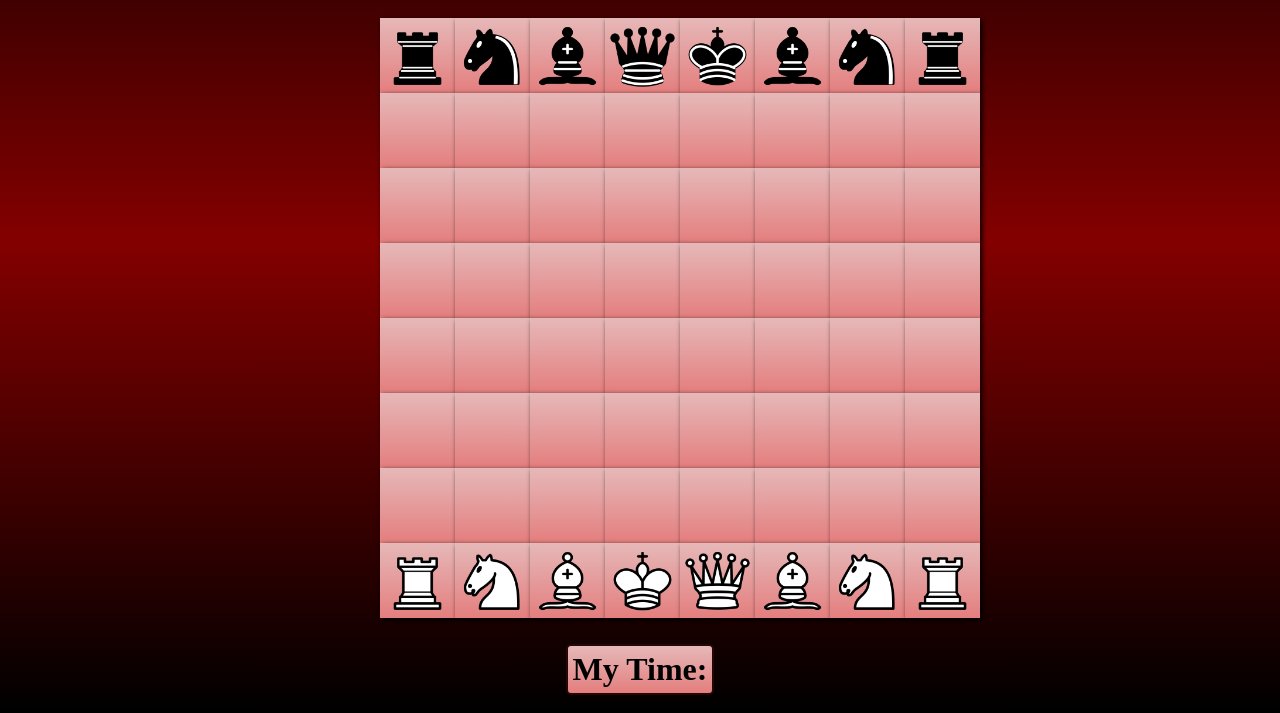
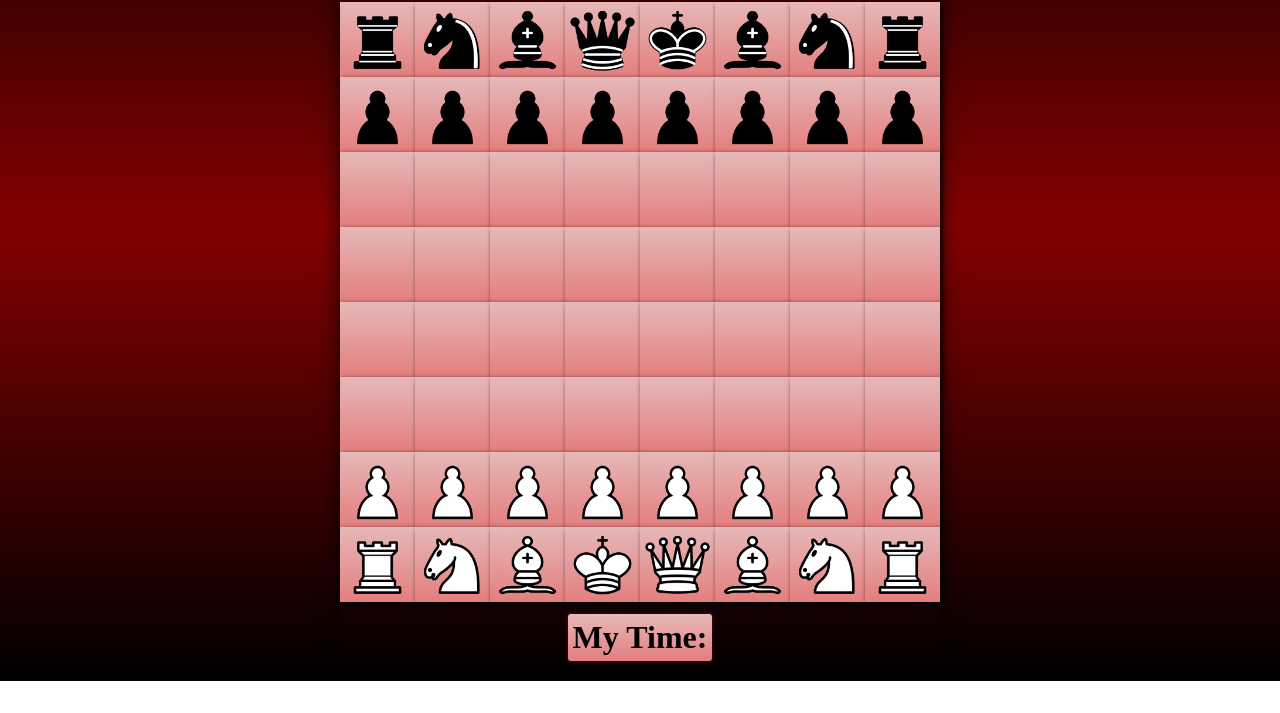
Before and after one commit to JonatasCortes/chess-python, a plain HTML site: page index.html in a window 1280 px wide. Shown: the part 232-945 px from the top of the page. After the commit the page ends 913 px from the top, so only its background shows below. Drawn offline with Linux system fonts and the light colour scheme.

Commit message:
feat: begin_project

```diff
--- a/frontend_logic.js
+++ b/frontend_logic.js
@@ -14,4 +14,24 @@ function display_pieces(){
 
 }
 
+function display_piece_animation(){
+    let pieces = document.querySelectorAll(".piece")
+
+    pieces.forEach(piece => {
+
+        piece.addEventListener("mouseenter", () => {
+
+            piece.classList.add("animate")
+
+            piece.addEventListener("animationend", () => {
+
+                piece.classList.remove("animate")
+
+            }, {once: true})
+        })
+
+    })
+}
+
 display_pieces()
+display_piece_animation()
--- a/index.html
+++ b/index.html
@@ -14,7 +14,7 @@
 
         <h2 class="timer" id="time1">Oponent's Time:</h2>
 
-        <ul>
+        <div>
             <ul class="row" id="row8">
 
                 <li class="cell" id="c81">normal_b_rook</li>
@@ -37,21 +37,21 @@
 
             <ul class="row" id="row7">
 
-                <li class="cell" id="c71"></li>
+                <li class="cell" id="c71">normal_b_pawn</li>
 
-                <li class="cell" id="c72"></li>
+                <li class="cell" id="c72">normal_b_pawn</li>
 
-                <li class="cell" id="c73"></li>
+                <li class="cell" id="c73">normal_b_pawn</li>
 
-                <li class="cell" id="c74"></li>
+                <li class="cell" id="c74">normal_b_pawn</li>
 
-                <li class="cell" id="c75"></li>
+                <li class="cell" id="c75">normal_b_pawn</li>
 
-                <li class="cell" id="c76"></li>
+                <li class="cell" id="c76">normal_b_pawn</li>
 
-                <li class="cell" id="c77"></li>
+                <li class="cell" id="c77">normal_b_pawn</li>
 
-                <li class="cell" id="c78"></li>
+                <li class="cell" id="c78">normal_b_pawn</li>
 
             </ul>
 
@@ -137,21 +137,21 @@
 
             <ul class="row" id="row2">
 
-                <li class="cell" id="c21"></li>
+                <li class="cell" id="c21">normal_w_pawn</li>
 
-                <li class="cell" id="c22"></li>
+                <li class="cell" id="c22">normal_w_pawn</li>
 
-                <li class="cell" id="c23"></li>
+                <li class="cell" id="c23">normal_w_pawn</li>
 
-                <li class="cell" id="c24"></li>
+                <li class="cell" id="c24">normal_w_pawn</li>
 
-                <li class="cell" id="c25"></li>
+                <li class="cell" id="c25">normal_w_pawn</li>
 
-                <li class="cell" id="c26"></li>
+                <li class="cell" id="c26">normal_w_pawn</li>
 
-                <li class="cell" id="c27"></li>
+                <li class="cell" id="c27">normal_w_pawn</li>
 
-                <li class="cell" id="c28"></li>
+                <li class="cell" id="c28">normal_w_pawn</li>
 
             </ul>
 
@@ -174,7 +174,7 @@
                 <li class="cell" id="c18">normal_w_rook</li>
 
             </ul>
-        </ul>
+        </div>
 
         <h2 class="timer" id="time2">My Time:</h2>
 
--- a/style.css
+++ b/style.css
@@ -1,34 +1,32 @@
 body {
     display: flex;
-    place-items: center;
+    flex-direction: column; /* organiza verticalmente */
     justify-content: center;
-    align-items: center; /* centraliza verticalmente */
+    align-items: center;
     min-height: 100vh;
     overflow-x: hidden;
-    background: linear-gradient(
-        to bottom,
-        black 0%,
-        rgb(132, 0, 0) 50%,
-        black 100%
-    );
+    background: linear-gradient(to bottom, black 0%, rgb(132, 0, 0) 50%, black 100%);
     background-repeat: no-repeat;
     background-size: 100% 100%;
 }
 
-.board{
-    display: grid;
-    justify-content: center;
-    place-items: center;
-    margin: auto;
+.board {
+    display: flex;
+    flex-direction: column;
+    align-items: center;
+    box-shadow: 0 0 20px rgba(0, 0, 0, 0.7);
 }
 
-.row{
+.row {
     display: flex;
+    padding: 0;
+    margin: 0;
 }
 
-ul{
-    display: grid;
-    grid-template-columns: 1fr;
+ul {
+    list-style: none;
+    padding: 0;
+    margin: 0;
 }
 
 li{
@@ -38,15 +36,13 @@ li{
     font-size: 0;
 }
 
-.cell{
+.cell {
     width: 75px;
     height: 75px;
-    background: linear-gradient(
-    to top,
-    rgb(228, 126, 126) 0%,
-    rgb(230, 184, 184) 100%
-    );
+    background: linear-gradient(to top, rgb(228, 126, 126) 0%, rgb(230, 184, 184) 100%);
     box-shadow: 2px 2px 5px rgba(0, 0, 0, 1);
+    display: grid;
+    place-items: center;
 }
 
 h1{
@@ -64,7 +60,7 @@ h1{
     margin: 10px;
     font-size: 2rem;
     color: black;
-    text-align: center;
+    text-align: left;
     border: 2px solid rgb(37, 7, 7);
     background: linear-gradient(
         to top,
@@ -77,12 +73,10 @@ h1{
 
 @keyframes piece_animation{
     50%{
-        width: 85px;
-        height: 50px;
+        transform: scale(1.15, 0.67);
     }
     100%{
-        width: 75px;
-        height: 75px;
+        transform: scale(1, 1);
     }
 }
 
@@ -91,7 +85,10 @@ h1{
   height: 75px;
 }
 
-.piece:hover {
-    transition: all 0.2s ease;
-    animation: piece_animation 0.2s;
+.piece.animate {
+    animation-duration: 0.2s;
+    animation-name: piece_animation;
+    animation-timing-function: ease;
+    animation-fill-mode: forwards;
+    animation-iteration-count: 1;
 }
```
